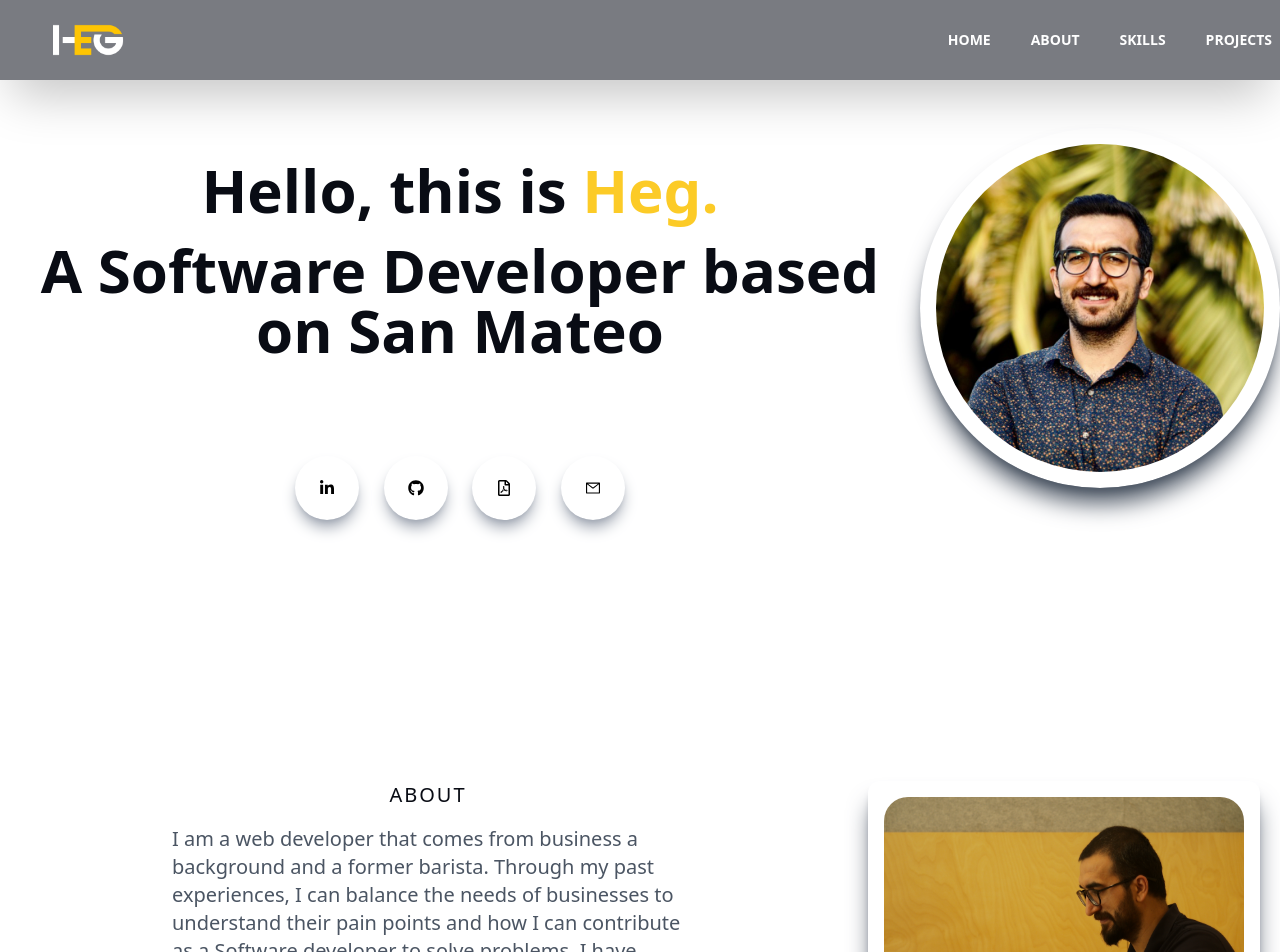
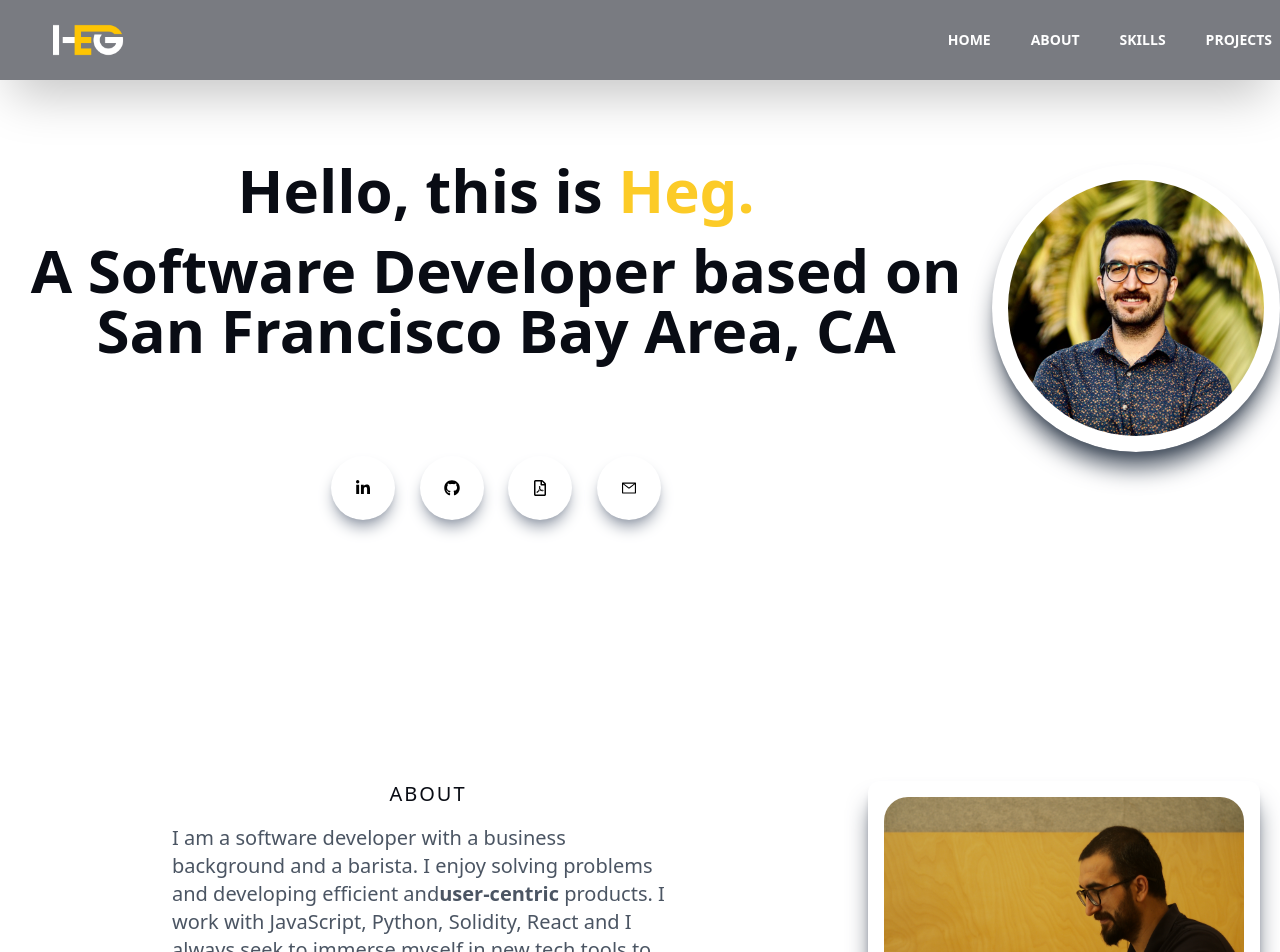
Before and after one commit to erhaneth/Portfolio-, a Next.js app: page / in a window 1280 px wide. Shown: the top 952 px of the page. Built offline with nearby package versions, Linux system fonts and the light colour scheme.

Commit message:
Update about

```diff
--- a/components/Welcome.jsx
+++ b/components/Welcome.jsx
@@ -14,7 +14,7 @@ export default function Welcome() {
             <p className="mb-5">
               Hello, this is <span className="text-[#fccb27]">Heg.</span>
             </p>
-            <p>A Software Developer based on San Mateo</p>
+            <p>A Software Developer based on San Francisco Bay Area, CA</p>
           </h1>
 
           <div className="flex items-center justify-between max-w-[330px] m-auto py-4">
--- a/components/about.jsx
+++ b/components/about.jsx
@@ -1,4 +1,3 @@
-//special ssr image component
 import React from "react";
 import Image from "next/image";
 import AboutImg from "../public/about.jpg";
@@ -13,13 +12,11 @@ export default function About() {
               About
             </p1>
             <p className="py-4 text-gray-600 m-auto text-xl">
-            I am a web developer that comes from business a background and a former barista.
-            Through my past experiences, I can balance the needs of
-            businesses to understand their pain points and how I can
-            contribute as a Software developer to solve problems. I have
-            worked with a wide range of people from different backgrounds and
-            demographics. This has enabled me to adapt and become flexible in
-            the workplace.
+              I am a software developer with a business background and a
+              barista. I enjoy solving problems and developing efficient and
+              <span className="font-bold">user-centric</span> products. I work with JavaScript, Python, Solidity,
+              React and I always seek to immerse myself in new tech tools to understand
+              how issues can be solved more effectively. I have worked with people from diverse backgrounds and this has taught me how to foster an <span className="font-bold">inclusive and positive</span> work environment.
             </p>
           </div>
           <div className="w-full  h-auto m-auto shadow-xl shadow-gray-600 rounded-xl flex items-center justify-center p-4 ">
--- a/components/welcome.jsx
+++ b/components/welcome.jsx
@@ -14,7 +14,7 @@ export default function Welcome() {
             <p className="mb-5">
               Hello, this is <span className="text-[#fccb27]">Heg.</span>
             </p>
-            <p>A Software Developer based on San Mateo</p>
+            <p>A Software Developer based on San Francisco Bay Area, CA</p>
           </h1>
 
           <div className="flex items-center justify-between max-w-[330px] m-auto py-4">
```
